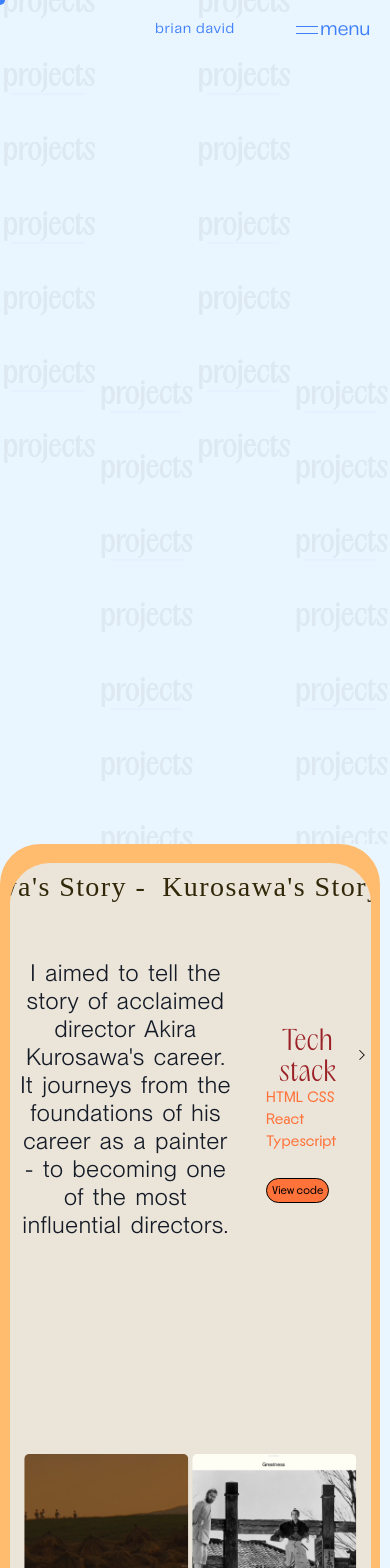
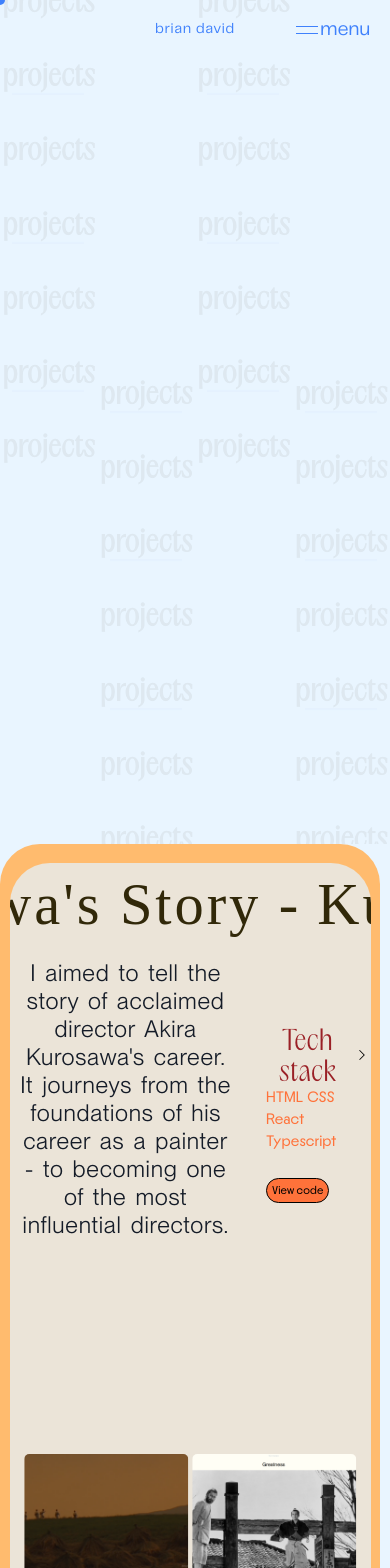
Before and after one commit to brian-david4/brian-portfolio-website, a React (Vite) app in the folder portfolio-website/: page /projects in a window 390 px wide. Shown: the top 1568 px of the page. Built offline with nearby package versions, Linux system fonts and the light colour scheme; a web font is replaced by a local one.

Commit message:
Make carousel responsive

```diff
--- a/portfolio-website/src/components/Carousel/carousel.module.css
+++ b/portfolio-website/src/components/Carousel/carousel.module.css
@@ -7,9 +7,19 @@
 }
 .carouselItem {
   font-family: "Jubilee Diamond";
-  font-size: 7.2vw;
+  font-size: 8vw;
   white-space: nowrap;
   position: relative;
   user-select: none;
   letter-spacing: 0.1ch;
 }
+@media (max-width: 868px) {
+  .carouselItem {
+    font-size: 11vw;
+  }
+}
+@media (max-width: 612px) {
+  .carouselItem {
+    font-size: 15vw;
+  }
+}
```
